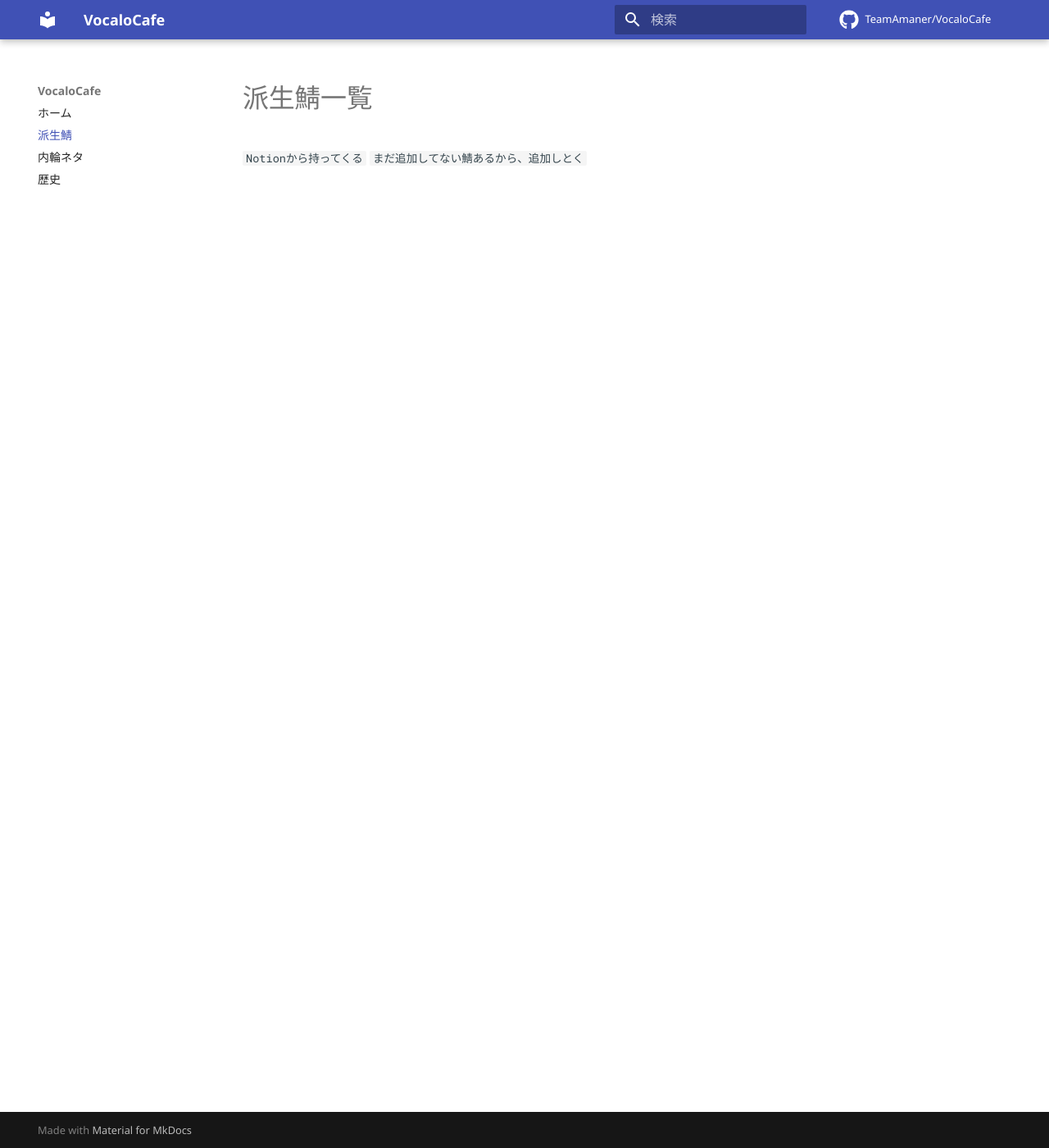
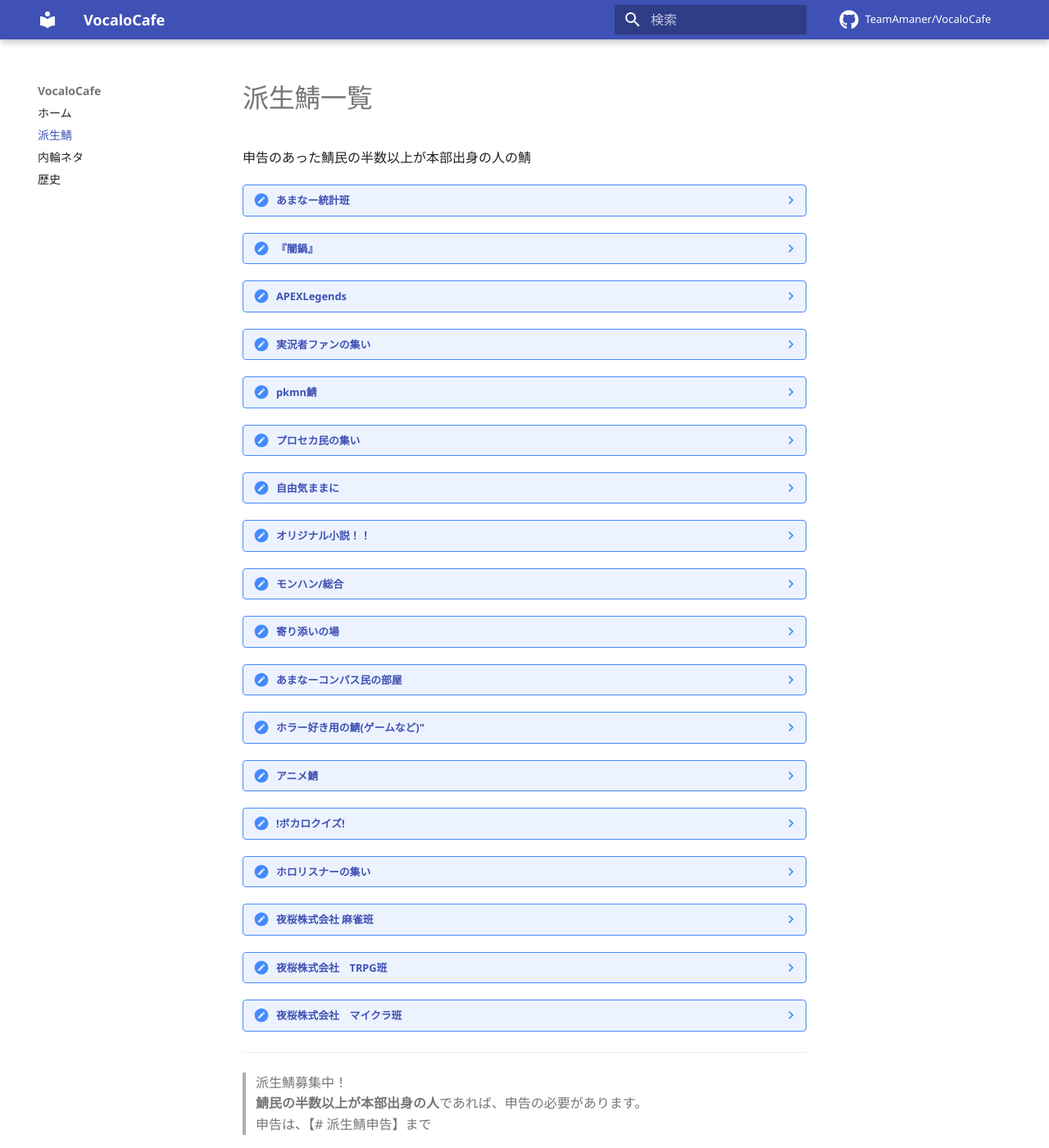
Before and after one commit to TeamAmaner/TeamAmaner.github.io, an MkDocs documentation site: the page built from docs/servers.md, in a window 1280 px wide and 1400 px high. Shown: the whole window at 82% size. Built offline with MkDocs 1.6.1 and Material for MkDocs 9.7.7, drawn with Linux system fonts in a browser that asks for light colours; comment, search, counter and statistics services are not loaded.

Commit message:
[Add]: 既存の派生鯖一覧を追加
- 一部リンクが切れてるから、確認する
- 追加しきれてないから、それも追加する

```diff
--- a/docs/servers.md
+++ b/docs/servers.md
@@ -1,3 +1,84 @@
 # 派生鯖一覧
-`Notionから持ってくる`
-`まだ追加してない鯖あるから、追加しとく`
+申告のあった鯖民の半数以上が本部出身の人の鯖
+
+??? note "[あまなー統計班](https://discord.gg/Zfw8NBFXH9)"
+    色々な統計をまとめているところです。
+    ボカロを投稿月毎にまとめてたりしてます。
+
+??? note "[『闇鍋』](https://discord.gg/P7hSkJNc)"
+    日々のストレスや鬱憤を吐き出す場です
+    参加にはご注意ください
+
+??? note "[APEXLegends](https://discord.gg/mrf7h3eTBh)"
+    APEXLegendsをやっている方向けのサーバーです
+
+
+??? note "[実況者ファンの集い](https://discord.gg/HghycTQz)"
+    実況者好きの鯖だよ〜
+
+
+??? note "[pkmn鯖](https://discord.gg/HaWrywU8)"
+    ポケモン好きの鯖だよ〜
+
+
+??? note "[プロセカ民の集い](https://discord.gg/QsXkk5n)"
+    プロセカの鯖ぁ
+
+
+??? note "[自由気ままに](https://discord.gg/bknUeWJJV7)"
+    名前の通り
+
+
+??? note "[オリジナル小説！！](https://discord.gg/yNctTwdnxq)"
+    小説を書く&作品を見る鯖
+
+
+??? note "[モンハン/総合](https://discord.gg/yZ7AMk9vHg)"
+    モンハンする鯖
+
+
+??? note "[寄り添いの場](https://discord.gg/XN26xS2WA2)"
+    悩みのある方なのが相談したり愚痴ったりする鯖
+
+
+??? note "[あまなーコンパス民の部屋](https://discord.gg/EdYgPhN6aM)"
+    コンパスやってる人たちの集まり
+
+
+??? note "[ホラー好き用の鯖(ゲームなど)"](https://discord.gg/GbRwe5fqUw)"
+    ホラーが好きな方がいたらこっちで話しましょう
+
+
+??? note "[アニメ鯖](https://discord.gg/UrzwYC9TsF)"
+    アニメ好きの集まる鯖です。
+
+
+??? note "[!ボカロクイズ!](https://discord.gg/Qkxnfejd2u)"
+    ボカロクイズしてる……かも(？)
+
+
+??? note "[ホロリスナーの集い](https://discord.gg/MWMvh5Dt)"
+    ホロライブファンの集まりです
+
+
+??? note "[夜桜株式会社 麻雀班](https://discord.gg/9VueVsKjG6)"
+    麻雀をやるサーバーです。初心者、経験者問わず歓迎です！！
+
+
+??? note "[夜桜株式会社　TRPG班](https://discord.gg/24wRmUN)"
+    CoCをメインとしたTRPGを行う鯖です。
+    初心者経験者問わず待ってます。
+
+
+??? note "[夜桜株式会社　マイクラ班](https://discord.gg/gaq3r8SQDV)"
+    名前の通りマイクラ鯖です。たまに活動します（）
+    ※botが反応しないのは仕様です。なんかあれば鯖主呼んでください。
+
+
+<!-- ??? note "[Amaner Cafe] -->
+
+---
+
+> 派生鯖募集中！
+> **鯖民の半数以上が本部出身の人**であれば、申告の必要があります。
+> 申告は、【# 派生鯖申告】まで
```
